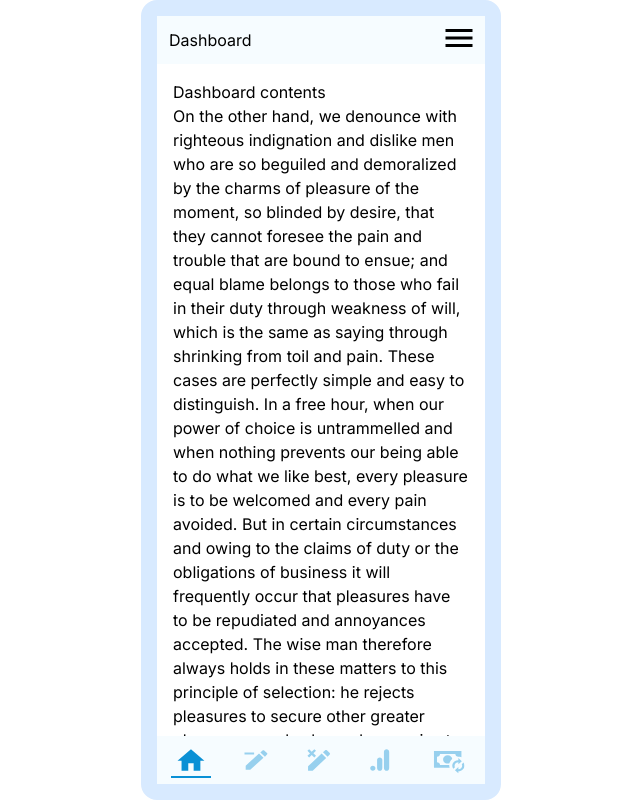
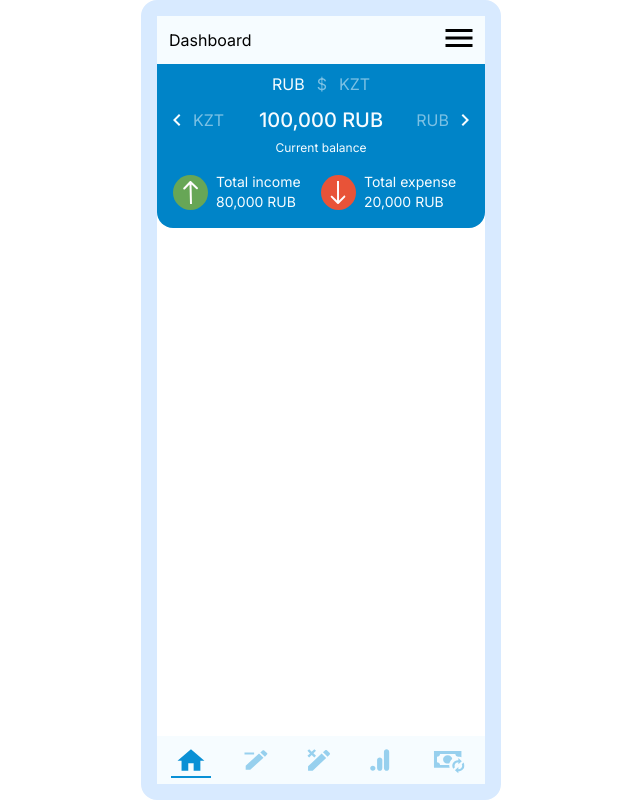
Before and after one commit to vicanis/wallet3, a Next.js app: page /dashboard in a window 1280 px wide. Shown: the whole page, without its empty margins (319-959 px from the left). Built offline with nearby package versions, Linux system fonts and the light colour scheme; no server answers; sample sign-in values are in the browser's storage.

Commit message:
feat: add dashboard component with sample data

```diff
--- a/src/app/(main)/dashboard/page.tsx
+++ b/src/app/(main)/dashboard/page.tsx
@@ -1,33 +1,12 @@
 "use client";
 
+import Dashboard from "@/features/dashboard/dashboard";
 import PrivateClientPage from "@/shared/private/client/page";
 
 export default function DashboardPage() {
     return (
         <PrivateClientPage>
-            <div className="m-4">
-                <div>Dashboard contents</div>
-                <div>
-                    On the other hand, we denounce with righteous indignation
-                    and dislike men who are so beguiled and demoralized by the
-                    charms of pleasure of the moment, so blinded by desire, that
-                    they cannot foresee the pain and trouble that are bound to
-                    ensue; and equal blame belongs to those who fail in their
-                    duty through weakness of will, which is the same as saying
-                    through shrinking from toil and pain. These cases are
-                    perfectly simple and easy to distinguish. In a free hour,
-                    when our power of choice is untrammelled and when nothing
-                    prevents our being able to do what we like best, every
-                    pleasure is to be welcomed and every pain avoided. But in
-                    certain circumstances and owing to the claims of duty or the
-                    obligations of business it will frequently occur that
-                    pleasures have to be repudiated and annoyances accepted. The
-                    wise man therefore always holds in these matters to this
-                    principle of selection: he rejects pleasures to secure other
-                    greater pleasures, or else he endures pains to avoid worse
-                    pains
-                </div>
-            </div>
+            <Dashboard />
         </PrivateClientPage>
     );
 }
--- /dev/null
+++ b/src/features/dashboard/balance.tsx
@@ -0,0 +1,132 @@
+import { useEffect, useMemo, useReducer } from "react";
+import { DashboardItem, BalanceAction, BalanceActionKind } from "./dashboard";
+import Icon from "@mdi/react";
+import { mdiChevronLeft, mdiChevronRight } from "@mdi/js";
+import Currency from "@/shared/currency/currency";
+import Amount from "@/shared/currency/amount";
+import CurrencySlider from "./slider";
+
+export default function Balance({
+    items,
+    onChangeIndex,
+}: {
+    items: DashboardItem[];
+    onChangeIndex: (index: number) => void;
+}) {
+    const currencyList = useMemo(() => {
+        return items.map((item) => item.currency);
+    }, [items]);
+
+    const [dashboard, dispatch] = useReducer(
+        (
+            state: {
+                current: number;
+                previous: number;
+                next: number;
+            },
+            action: BalanceAction
+        ) => {
+            let current: number = -1;
+
+            for (let i = 0; i < items.length; i++) {
+                if (items[i].currency === items[state.current].currency) {
+                    current = i;
+                    break;
+                }
+            }
+
+            if (current === -1) {
+                return state;
+            }
+
+            switch (action.type) {
+                case BalanceActionKind.PREV:
+                    if (current === 0) {
+                        current = items.length - 1;
+                    } else {
+                        current--;
+                    }
+                    break;
+
+                case BalanceActionKind.NEXT:
+                    if (current === items.length - 1) {
+                        current = 0;
+                    } else {
+                        current++;
+                    }
+                    break;
+            }
+
+            const previous = current === 0 ? items.length - 1 : current - 1;
+            const next = current === items.length - 1 ? 0 : current + 1;
+
+            return {
+                current,
+                previous,
+                next,
+            };
+        },
+        {
+            current: 0,
+            next: Math.min(0, items.length - 1),
+            previous: items.length - 1,
+        }
+    );
+
+    useEffect(() => {
+        onChangeIndex(dashboard.current);
+    }, [dashboard.current]);
+
+    if (!items.length) {
+        return null;
+    }
+
+    const current = items[dashboard.current];
+
+    return (
+        <div
+            className="text-center text-white"
+            style={{ backgroundColor: "#0084C8" }}
+        >
+            <CurrencySlider list={currencyList} selected={current.currency} />
+
+            <div>
+                <div className="flex items-center justify-between px-2">
+                    <div
+                        className="flex gap-1 items-center justify-start w-16"
+                        onClick={() => {
+                            dispatch({ type: BalanceActionKind.PREV });
+                        }}
+                    >
+                        <Icon path={mdiChevronLeft} size={1} />
+                        <Currency
+                            currency={items[dashboard.previous].currency}
+                            className="opacity-50"
+                        />
+                    </div>
+
+                    <Amount
+                        amount={current.value}
+                        currency={current.currency}
+                        className="text-xl font-medium leading-4"
+                    />
+
+                    <div
+                        className="flex gap-1 items-center justify-end w-16"
+                        onClick={() => {
+                            dispatch({ type: BalanceActionKind.NEXT });
+                        }}
+                    >
+                        <Currency
+                            currency={items[dashboard.next].currency}
+                            className="opacity-50"
+                        />
+                        <Icon path={mdiChevronRight} size={1} />
+                    </div>
+                </div>
+
+                <div className="text-xs text-white mt-2">Current balance</div>
+            </div>
+        </div>
+    );
+}
--- /dev/null
+++ b/src/features/dashboard/dashboard.tsx
@@ -0,0 +1,55 @@
+import { useState } from "react";
+import Balance from "./balance";
+import Summary from "./summary";
+
+export default function Dashboard() {
+    const [index, setIndex] = useState(0);
+
+    return (
+        <div>
+            <Balance items={currentBalance} onChangeIndex={setIndex} />
+            <Summary balance={currentBalance[index]} />
+        </div>
+    );
+}
+
+export enum BalanceActionKind {
+    PREV = "prev",
+    NEXT = "next",
+}
+
+export interface BalanceAction {
+    type: BalanceActionKind;
+}
+
+export interface DashboardItem {
+    currency: string;
+    value: number;
+}
+
+export interface DashboardBalance {
+    currency: string;
+    expense: number;
+    income: number;
+}
+
+const currentBalance: (DashboardItem & DashboardBalance)[] = [
+    {
+        currency: "RUB",
+        value: 100000,
+        expense: 20000,
+        income: 80000,
+    },
+    {
+        currency: "USD",
+        value: 8500,
+        expense: 1500,
+        income: 10000,
+    },
+    {
+        currency: "KZT",
+        value: 800000,
+        expense: 400000,
+        income: 1200000,
+    },
+];
--- /dev/null
+++ b/src/features/dashboard/slider.tsx
@@ -0,0 +1,22 @@
+import Currency from "@/shared/currency/currency";
+
+export default function CurrencySlider({
+    list,
+    selected,
+}: {
+    list: string[];
+    selected: string;
+}) {
+    return (
+        <span className="flex gap-3 pt-2 pb-3 justify-center">
+            {list.map((type) => (
+                <span
+                    key={type}
+                    className={selected !== type ? "opacity-50" : ""}
+                >
+                    <Currency currency={type} />
+                </span>
+            ))}
+        </span>
+    );
+}
--- /dev/null
+++ b/src/features/dashboard/summary.tsx
@@ -0,0 +1,65 @@
+import Amount from "@/shared/currency/amount";
+import { DashboardBalance } from "./dashboard";
+import Image from "next/image";
+import { ReactNode } from "react";
+import { CurrencyAmount } from "@/entities/currency/amount";
+
+export default function Summary({ balance }: { balance: DashboardBalance }) {
+    return (
+        <div className="text-center text-white rounded-b-2xl py-4 grid gap-4 bg-[#0084C8]">
+            <div className="grid grid-cols-2 px-4">
+                <BalanceItem
+                    title="Total income"
+                    data={{
+                        amount: balance.income,
+                        currency: balance.currency,
+                    }}
+                    icon={
+                        <Image
+                            src="/assets/arrow_up.svg"
+                            alt="up"
+                            width={35}
+                            height={35}
+                        />
+                    }
+                />
+
+                <BalanceItem
+                    title="Total expense"
+                    data={{
+                        amount: balance.expense,
+                        currency: balance.currency,
+                    }}
+                    icon={
+                        <Image
+                            src="/assets/arrow_down.svg"
+                            alt="up"
+                            width={35}
+                            height={35}
+                        />
+                    }
+                />
+            </div>
+        </div>
+    );
+}
+
+function BalanceItem({
+    title,
+    icon,
+    data,
+}: {
+    title: string;
+    icon: ReactNode;
+    data: CurrencyAmount;
+}) {
+    return (
+        <div className="flex items-center gap-x-2 text-white">
+            <div className="w-max">{icon}</div>
+            <div className="text-sm text-left">
+                <div>{title}</div>
+                <Amount {...data} />
+            </div>
+        </div>
+    );
+}
```
